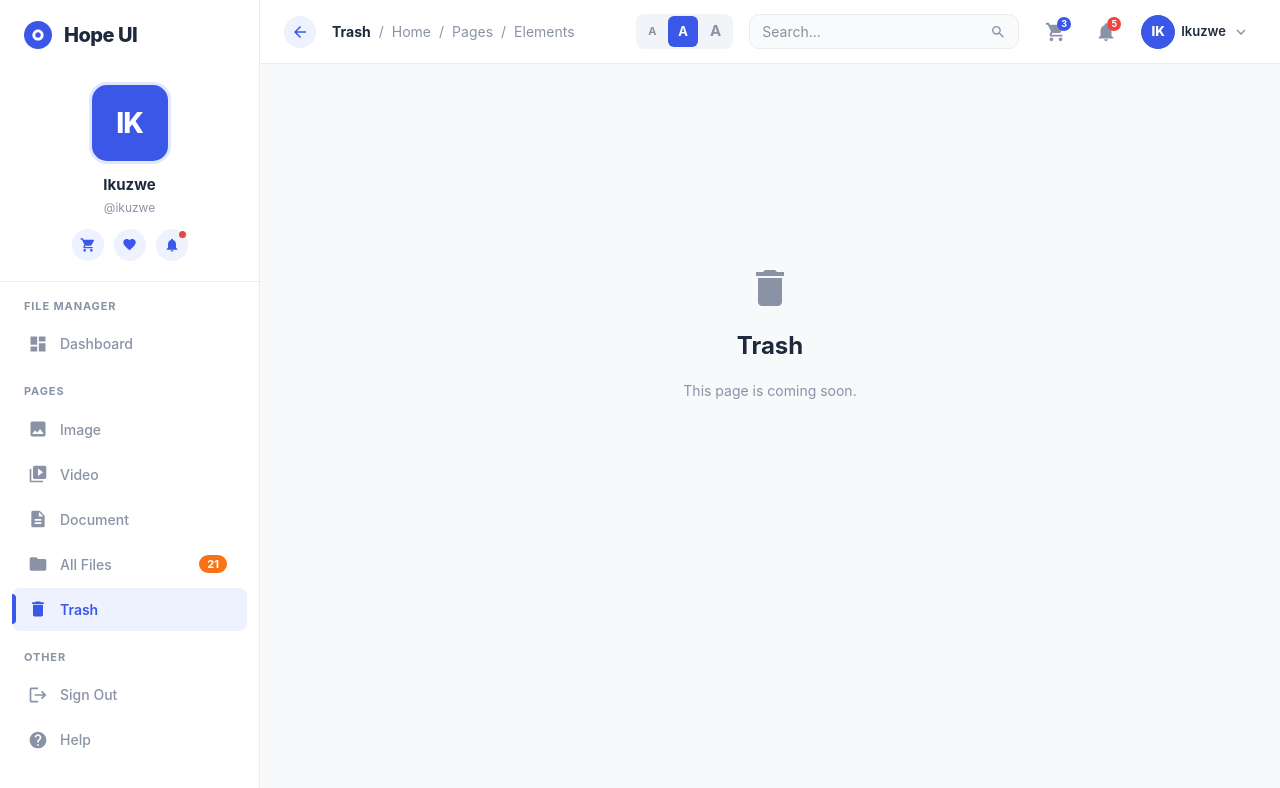
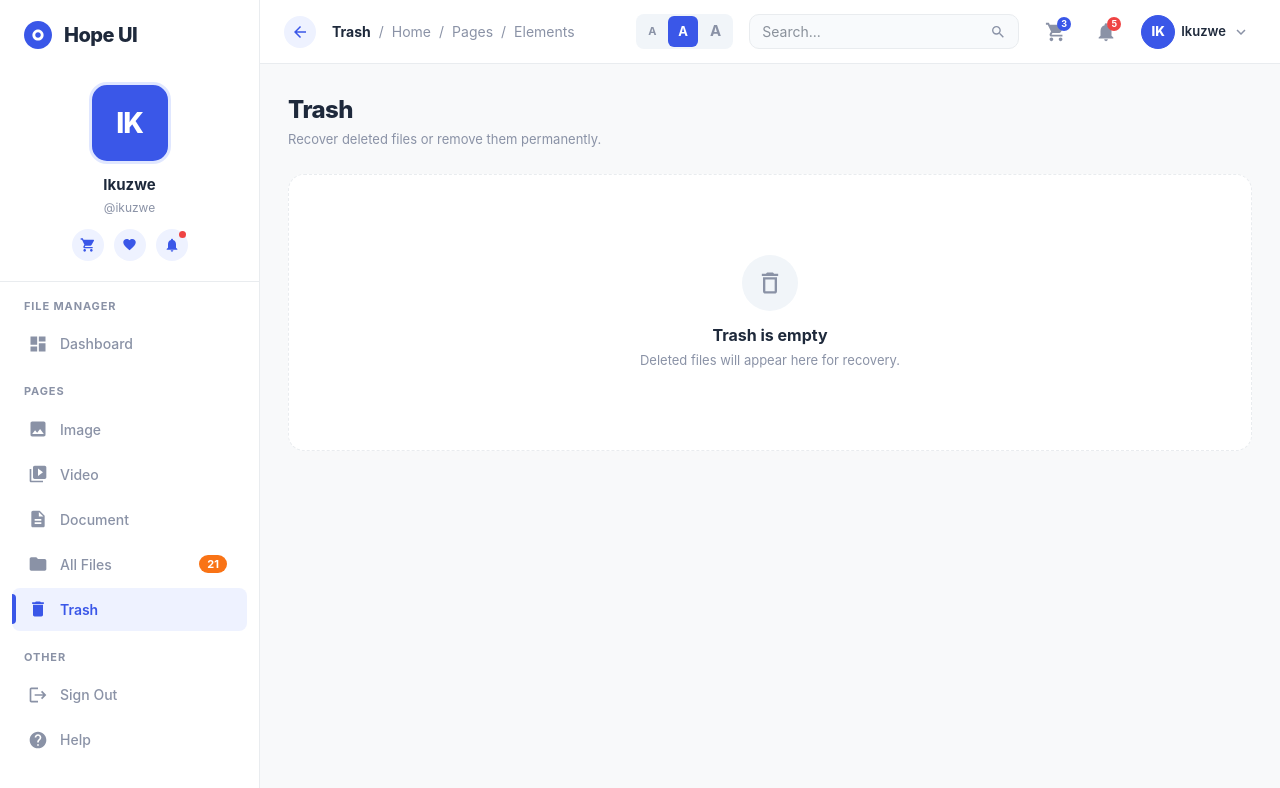
Before and after one commit to paccy3736/File-manager, a React (Vite) app: page /file-manager/trash in a window 1280 px wide. Shown: the top 788 px of the page. Built offline with nearby package versions, Linux system fonts and the light colour scheme.

Commit message:
refactor: simplify AllFilesPage folders map, trim TrashPage comments

```diff
--- a/src/pages/AllFilesPage.jsx
+++ b/src/pages/AllFilesPage.jsx
@@ -1,27 +1,81 @@
-import { MdFolder } from "react-icons/md";
+import { useState } from "react";
+import { useNavigate } from "react-router-dom";
+import { MdImage, MdVideoLibrary, MdDescription, MdInfoOutline } from "react-icons/md";
+import FileCard from "../components/FileCard";
+import FileModal from "../components/FileModal";
+import { useFiles } from "../context/FilesContext";
 
 export default function AllFilesPage() {
-  return <PlaceholderPage title="All Files" icon={<MdFolder size={48} />} />;
-}
+  const { activeFiles, images, videos, documents, searchQuery, markViewed } = useFiles();
+  const navigate = useNavigate();
+  const [selectedFile, setSelectedFile] = useState(null);
 
-function PlaceholderPage({ title, icon }) {
+  function openFile(file) {
+    markViewed(file.id);
+    setSelectedFile(file);
+  }
+
+  const folders = [
+    { label: "Images",    count: images.length,    icon: <MdImage size={24} />,       bg: "var(--color-primary-light)", color: "var(--color-primary)", path: "/file-manager/images" },
+    { label: "Videos",    count: videos.length,    icon: <MdVideoLibrary size={24} />, bg: "#ECFDF5",                    color: "#10B981",              path: "/file-manager/videos" },
+    { label: "Documents", count: documents.length, icon: <MdDescription size={24} />, bg: "#FFFBEB",                    color: "#F59E0B",              path: "/file-manager/documents" },
+  ];
+
   return (
-    <div
-      style={{
-        display: "flex",
-        flexDirection: "column",
-        alignItems: "center",
-        justifyContent: "center",
-        minHeight: "60vh",
-        gap: 16,
-        color: "var(--color-text-muted)",
-      }}
-    >
-      {icon}
-      <h1 style={{ fontSize: 24, fontWeight: 700, color: "var(--color-text)" }}>
-        {title}
-      </h1>
-      <p style={{ fontSize: 14 }}>This page is coming soon.</p>
+    <div>
+      <div style={{ marginBottom: 24 }}>
+        <h1 style={{ fontSize: 24, fontWeight: 800, color: "var(--color-text)", letterSpacing: "-0.5px" }}>Dashboard / All Files</h1>
+        <p style={{ fontSize: 13, color: "var(--color-text-muted)", marginTop: 2 }}>Browse by folder and preview files instantly.</p>
+      </div>
+
+      {!searchQuery && (
+        <section style={{ marginBottom: 32 }}>
+          <h2 style={{ fontSize: 16, fontWeight: 700, color: "var(--color-text)", marginBottom: 16 }}>Folders</h2>
+          <div className="folders-grid">
+            {folders.map(({ label, count, icon, bg, color, path }) => (
+              <div
+                key={label}
+                onClick={() => navigate(path)}
+                className="hover-card"
+                style={{ backgroundColor: "white", border: "1px solid var(--color-border)", borderRadius: 16, padding: "20px 24px", cursor: "pointer", display: "flex", alignItems: "center", gap: 16 }}
+              >
+                <div style={{ backgroundColor: bg, color, width: 48, height: 48, borderRadius: 12, display: "flex", alignItems: "center", justifyContent: "center" }}>
+                  {icon}
+                </div>
+                <div>
+                  <h3 style={{ fontSize: 15, fontWeight: 700, color: "var(--color-text)" }}>{label}</h3>
+                  <p style={{ fontSize: 12, color: "var(--color-text-muted)" }}>{count} files</p>
+                </div>
+              </div>
+            ))}
+          </div>
+        </section>
+      )}
+
+      <section>
+        <div style={{ display: "flex", alignItems: "center", justifyContent: "space-between", marginBottom: 16 }}>
+          <h2 style={{ fontSize: 17, fontWeight: 700, color: "var(--color-text)" }}>
+            {searchQuery ? `Results for "${searchQuery}" (${activeFiles.length})` : "Recent Files"}
+          </h2>
+          {!searchQuery && (
+            <div style={{ display: "flex", alignItems: "center", gap: 6, fontSize: 12, color: "var(--color-text-muted)" }}>
+              <MdInfoOutline size={14} />Showing all files sorted by activity
+            </div>
+          )}
+        </div>
+
+        {activeFiles.length === 0 ? (
+          <div style={{ padding: "64px 0", textAlign: "center", color: "var(--color-text-muted)", fontSize: 14, border: "1px dashed var(--color-border)", borderRadius: 16, backgroundColor: "white" }}>
+            No files found matching "{searchQuery}".
+          </div>
+        ) : (
+          <div className="files-grid">
+            {activeFiles.map((file) => <FileCard key={file.id} file={file} onClick={() => openFile(file)} />)}
+          </div>
+        )}
+      </section>
+
+      {selectedFile && <FileModal file={selectedFile} onClose={() => setSelectedFile(null)} />}
     </div>
   );
 }
--- a/src/pages/TrashPage.jsx
+++ b/src/pages/TrashPage.jsx
@@ -1,27 +1,69 @@
-import { MdDelete } from "react-icons/md";
+import { useState } from "react";
+import { MdInfoOutline, MdDeleteOutline } from "react-icons/md";
+import FileCard from "../components/FileCard";
+import FileModal from "../components/FileModal";
+import { useFiles } from "../context/FilesContext";
 
 export default function TrashPage() {
-  return <PlaceholderPage title="Trash" icon={<MdDelete size={48} />} />;
-}
+  const { trashFiles, emptyTrash, markViewed } = useFiles();
+  const [selectedFile, setSelectedFile] = useState(null);
 
-function PlaceholderPage({ title, icon }) {
+  function openFile(file) {
+    markViewed(file.id);
+    setSelectedFile(file);
+  }
+
+  function handleEmptyTrash() {
+    if (window.confirm("Permanently delete all items in Trash? This cannot be undone.")) {
+      emptyTrash();
+    }
+  }
+
   return (
-    <div
-      style={{
-        display: "flex",
-        flexDirection: "column",
-        alignItems: "center",
-        justifyContent: "center",
-        minHeight: "60vh",
-        gap: 16,
-        color: "var(--color-text-muted)",
-      }}
-    >
-      {icon}
-      <h1 style={{ fontSize: 24, fontWeight: 700, color: "var(--color-text)" }}>
-        {title}
-      </h1>
-      <p style={{ fontSize: 14 }}>This page is coming soon.</p>
+    <div>
+      <div style={{ display: "flex", alignItems: "center", justifyContent: "space-between", marginBottom: 24, flexWrap: "wrap", gap: 12 }}>
+        <div>
+          <h1 style={{ fontSize: 24, fontWeight: 800, color: "var(--color-text)", letterSpacing: "-0.5px" }}>Trash</h1>
+          <p style={{ fontSize: 13, color: "var(--color-text-muted)", marginTop: 2 }}>Recover deleted files or remove them permanently.</p>
+        </div>
+        {trashFiles.length > 0 && (
+          <button
+            onClick={handleEmptyTrash}
+            style={{ display: "flex", alignItems: "center", gap: 6, backgroundColor: "#FEF2F2", color: "var(--color-danger)", border: "1px solid #FEE2E2", borderRadius: 10, padding: "10px 18px", fontSize: 14, fontWeight: 600, cursor: "pointer", transition: "all 0.15s" }}
+            onMouseEnter={(e) => (e.currentTarget.style.backgroundColor = "#FEE2E2")}
+            onMouseLeave={(e) => (e.currentTarget.style.backgroundColor = "#FEF2F2")}
+          >
+            <MdDeleteOutline size={18} />Empty Trash
+          </button>
+        )}
+      </div>
+
+      {trashFiles.length > 0 && (
+        <div style={{ backgroundColor: "#EFF6FF", border: "1px solid #DBEAFE", borderRadius: 12, padding: "12px 16px", display: "flex", alignItems: "center", gap: 12, marginBottom: 28, color: "#1E40AF", fontSize: 13 }}>
+          <MdInfoOutline size={18} color="#1E40AF" style={{ flexShrink: 0 }} />
+          <span>Items stay here until you empty the trash or delete them individually. Use the ⋮ menu on each card to restore.</span>
+        </div>
+      )}
+
+      <section>
+        {trashFiles.length === 0 ? (
+          <div style={{ padding: "80px 0", textAlign: "center", color: "var(--color-text-muted)", border: "1px dashed var(--color-border)", borderRadius: 16, backgroundColor: "white", display: "flex", flexDirection: "column", alignItems: "center", justifyContent: "center", gap: 12 }}>
+            <div style={{ width: 56, height: 56, borderRadius: "50%", backgroundColor: "#F1F5F9", display: "flex", alignItems: "center", justifyContent: "center" }}>
+              <MdDeleteOutline size={28} />
+            </div>
+            <div>
+              <h3 style={{ fontSize: 16, fontWeight: 700, color: "var(--color-text)", marginBottom: 4 }}>Trash is empty</h3>
+              <p style={{ fontSize: 13 }}>Deleted files will appear here for recovery.</p>
+            </div>
+          </div>
+        ) : (
+          <div className="files-grid">
+            {trashFiles.map((file) => <FileCard key={file.id} file={file} onClick={() => openFile(file)} />)}
+          </div>
+        )}
+      </section>
+
+      {selectedFile && <FileModal file={selectedFile} onClose={() => setSelectedFile(null)} />}
     </div>
   );
 }
```
